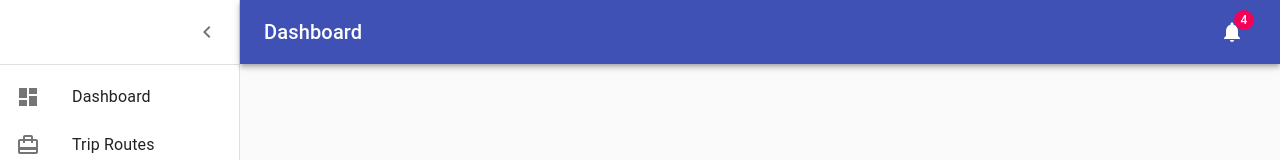
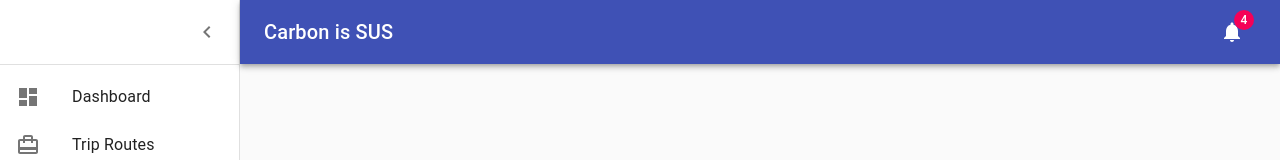
Before and after one commit to Cytla24/Impostors-Hack, a React (Create React App) app in the folder packages/client/: page / in a window 1280 px wide. Shown: the top 160 px of the page. Built offline with nearby package versions, Linux system fonts and the light colour scheme.

Commit message:
carbon is sus

```diff
--- a/packages/client/src/App.js
+++ b/packages/client/src/App.js
@@ -9,7 +9,7 @@ import Dashboard from "./components/dashboard";
 class App extends Component {
 	constructor() {
 		super();
-		this.state = { appname: "Dashboard" };
+		this.state = { appname: "Carbon is SUS" };
 		this.changeName = this.changeName.bind(this);
 	}
 
```
